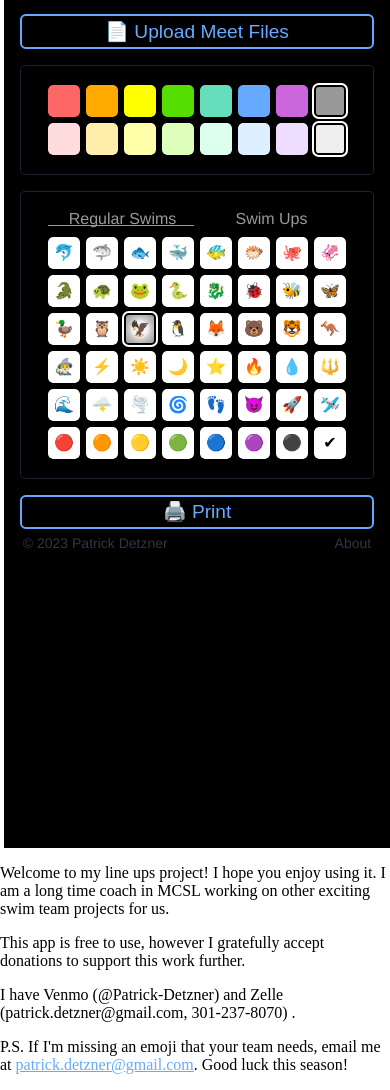
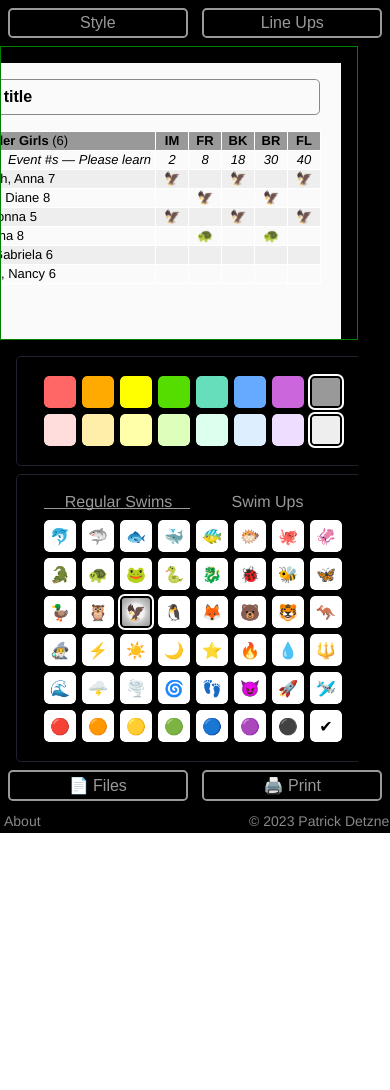
Before and after one commit to pdetz/Lineups, a plain HTML site: page index.html in a window 390 px wide. After the commit the page ends 844 px from the top, so only its background shows below. Drawn offline with nearby package versions, Linux system fonts and the light colour scheme.

Commit message:
responsive

```diff
--- a/app.js
+++ b/app.js
@@ -38,25 +38,37 @@ function App(){
     }
 
     return [
+        e(Div, {key: "topbar", css: "topbar noprint mobile"},
+            e(ToolButton, {key: "style", id: "styleButton", selectedColors}, "Style"),
+            e(ToolButton, {key: "lineups", id: "lineupsButton", selectedColors}, "Line Ups"),
+            //e(FileInputButton, {text:"📄 Files", onLoad: handleRosterLoad}),
+            //e(ToolButton, {id: "print",  onClick: window.print}, "🖨️ Print")
+        ),
+        e(Div, {key: "view", id: "view" },
             e(Div, {key: "documentView", css:"#documentView scrollLeft"},
-            e(Div, {key: "displayArea", css:"#displayArea flex"},
-                e(Welcome, {selectedEmojis, handleRosterLoad, instructions} ),
+                //e(Welcome, {selectedEmojis, handleRosterLoad, instructions} ),
+                e(Div, {key: "displayArea", css:"#displayArea"},
                     e("input", {className: "title", value: title, onChange: handleTitleChange }),
                     e(LineUps, {key: "lineups", meet, roster, selectedColors, selectedEmojis})
                 )
             ),
             e(Div, {key: "sidebar", css:"#sidebar noprint"},
-            e(Div, {key: "tools", css:"#tools flex"},
-                e(FileInputButton, {text:"📄 Upload Meet Files", onLoad: handleRosterLoad}),
+                e(Div, {key: "tools", css:"#tools"},
                     e(ColorPicker, {colorRows: [HEADERS, ROWS], selectedColors, onColorClick: handlePickerClick, setSelectedColors}),
                     e(EmojiPicker, {emojis: EMOJIS, selectedEmojis, selectedColors, onEmojiClick: handlePickerClick, setSelectedEmojis}),
-                e(ToolButton, {id: "print", onClick: window.print}, "🖨️ Print")
+                    e(Div, {key: "fileprint", css: "topbar desktop"},
+                        e(FileInputButton, {text:"📄 Files", onLoad: handleRosterLoad, selectedColors}),
+                        e(ToolButton, {id: "print", onClick: window.print, selectedColors}, "🖨️ Print")
                     ),
-            e(Div, {key: "info", css:"#info", dangerouslySetInnerHTML:{__html:
-                "<div id='about-btn'> About </div>" +
-                "<div id='copyright'> © 2023 Patrick Detzner </div>"
-            }})
+                    e(Info, {css:"info desktop"})
+                )
             ),
+        ),
+        e(Div, {key: "bottombar", css: "topbar noprint mobile"},
+            e(FileInputButton, {text:"📄 Files", onLoad: handleRosterLoad, selectedColors}),
+            e(ToolButton, {id: "print",  onClick: window.print, selectedColors}, "🖨️ Print")
+        ),
+        e(Info, {css:"info mobile"})
     ]
 }
 
@@ -88,6 +100,13 @@ return e(Div, {css: "#welcome" + instructions}, "Welcome to Emoji Line Ups for M
 );
 }
 
+function Info({css}) {
+    return e(Div, {key: "info", css:css, dangerouslySetInnerHTML:{__html:
+        "<div id='about-btn'> About </div>" +
+        "<div id='copyright'> © 2023 Patrick Detzner </div>"
+    }})
+}
+
 function Div({css='', ...props}) {
     let idClassName = {};
     css.split(" ").forEach(c => {
--- a/index.html
+++ b/index.html
@@ -2,11 +2,13 @@
 <html lang="en">
 <head id="head">
     <meta charset="UTF-8">
+    <meta name="viewport" content="width=device-width,initial-scale=1"/>
     <title id="pageTitle">MCSL Lineup Creator</title>
     <script src="./react/react.development.js"></script>
     <script src="./react/react-dom.development.js"></script>
 
     <link rel="stylesheet" href="main.css">
+    <link rel="stylesheet" href="responsive.css">
 
     <script src="./data/emojis.js"></script>
     <script src="./data/ameet.js"></script>
--- a/lineups/lineups.css
+++ b/lineups/lineups.css
@@ -3,6 +3,9 @@
     font-size: 1rem;
     padding: 1rem 0;
     width:100%;
+    max-width: 48rem;
+    direction: ltr;
+    border: 1px solid #888;
 }
 
 #welcome.hide{
@@ -21,7 +24,7 @@ div.instructions{
 }
 
 input.title{
-    width:100%;
+    width:calc(100% - 1.25rem);
     background:none;
     outline:none;
     text-align: center;
--- a/lineups/lineups.js
+++ b/lineups/lineups.js
@@ -1,7 +1,7 @@
 function LineUps({meet, roster, selectedColors, selectedEmojis}){
     return e(Div, {css:"#lineups"},
         [0, 2, 4, 6, 8].map(y => {
-            return e(Div, {css:"pair"}, [0, 1].map(x => {
+            return e(Div, {key: y, css:"pair"}, [0, 1].map(x => {
                 return e(LineUpTable, {key: x+y, meet, group: roster.groups[x+y], selectedColors, selectedEmojis})
             }))
         })
--- a/main.css
+++ b/main.css
@@ -3,6 +3,7 @@ body {margin:0; padding: 0}
     font-family: "Helvetica Neue", Helvetica, Arial, "Lucida Grande", "DejaVu Sans", sans-serif;
     text-rendering: optimizeLegibility;
     display:flex;
+    flex-flow: column;
     justify-content: center;
     overflow-y:auto;
     margin:0;
@@ -10,11 +11,27 @@ body {margin:0; padding: 0}
     color:#fff;
 }
 
+.topbar {
+  display: flex;
+  flex-flow: row;
+  justify-content: space-between;
+  padding: 0.5rem;
+}
+
+
+
+#sidebar {
+  display: flex;
+  flex-flow: column;
+  justify-content: center;
+  height: 50vh;
+}
+
 .scrollLeft {
     direction:rtl;
     overflow-y: scroll;
-    height: 100vh;
-    border: 2px solid white;
+    height: 100%;
+    border: 1px solid green;
 }
 .scrollLeft::-webkit-scrollbar {
     background:#000;
@@ -22,12 +39,11 @@ body {margin:0; padding: 0}
 
 .scrollLeft::-webkit-scrollbar-thumb {
     background:#111;
-    border-radius: 1em;
+    border-radius: 1rem;
 }
 
 #displayArea {
-    display:flex;
-    max-width: 48rem;
+    width: 48rem;
     direction: ltr;
     text-align: center;
     margin: 1rem;
@@ -38,16 +54,33 @@ body {margin:0; padding: 0}
 
 #tools {
     direction:ltr;
-    display:flex;
     flex-direction: column;
-    justify-content: space-between;
     padding: 1em 1em 0 1em;
-    min-height: 32em;
     max-width: 22.125rem;
 }
 
+.info {
+  font-size: 0.875rem;
+  display: flex;
+  width: 100%;
+  justify-content: space-between;
+  color: #888;
+}
+
+#info > div{
+  color: #334;
+  font-size: 0.875rem;
+  margin:0.2em;
+  border:none;
+  padding:0;
+}
+#about-btn:hover{
+  cursor: pointer;
+  color:#6af;
+}
+
 @media print {
-  @media print and (color) {
+
   * {
       -webkit-print-color-adjust: exact;
       print-color-adjust: exact;
@@ -60,28 +93,6 @@ body {margin:0; padding: 0}
       margin: 0;
       padding: 0;
       background: none;
-    }
-}
-
-.flex{
-    display: flex;
-    flex-wrap: wrap;
-    align-items: flex-start;
-    justify-content: space-around;
-}
-
-@media (max-width: 79rem) {
-
-  #sidebar {
-    width: 100%;
-    display: flex;
-    flex-flow: column wrap;
-    align-content: center;
-  }
-    /* Change flex-direction to column to stack elements vertically */
-    #app {
-      flex-flow: column-reverse wrap;
-    align-content: center;
   }
 }
 
--- /dev/null
+++ b/responsive.css
@@ -0,0 +1,47 @@
+/*Mobile view*/
+  @media screen and (max-width: 79rem) {
+    .desktop {display:none}
+
+    #view{
+        display:flex;
+        flex-flow: column nowrap;
+        width: calc(100% - 2rem);
+        overflow-x:scroll;
+        overflow-y:auto;
+        height: calc(100vh - 8rem)
+    }
+
+    .info {
+        padding: 0.25rem;
+    }
+  }
+
+  /*Desktop view*/
+@media screen and (min-width: 79rem) {
+
+    .mobile {display:none}
+
+    #view{
+        display:flex;
+        flex-flow: row nowrap;
+        justify-content: center;
+        width: auto;
+        overflow-x:hidden;
+        overflow-y:hidden;
+        height: 100vh
+    }
+
+    #sidebar {
+        height: 100vh;
+        align-content: center;
+    }
+
+    .topbar {
+        padding: 0;
+    }
+
+    .info {
+        padding-top: 1rem;
+    }
+
+  }
--- a/tools/tools.css
+++ b/tools/tools.css
@@ -1,14 +1,9 @@
 button {
     cursor: pointer;
-    font-size: 1.2em;
+    font-size: 1rem;
     font-weight: normal;
-    padding: 0.2em 0;
+    padding: 0.25rem 0;
     border-radius: 0.3em;
-}
-button svg {
-    display: inline;
-    height: 1em;
-    vertical-align: top;
 }
 
 button.tools {
@@ -16,12 +11,7 @@ button.tools {
     border: 0.125rem solid #6af;
     margin:0;
     color: #6af;
-    width: 100%;
-}
-
-span.upload {
-    width:100%;
-    margin: -0.125rem 0 0.5rem 0;
+    width:48%;
 }
 
 span.upload.inst {
@@ -41,7 +31,7 @@ button.tools svg{
 }
 
 button.tools:hover {
-    border: 2px solid #888;
+    border: 0.125rem solid #888;
     color: #ddd;
 }
 
@@ -52,27 +42,7 @@ button.tools:active{
 
 input.upload {display:none;}
 
-#print {
-    margin-top: 0.5rem;
-}
 
-#info {
-    display: flex;
-    flex-direction: row-reverse;
-    justify-content: space-between;
-    padding: 0.2em 1em 1em 1em;
-}
-#info > div{
-    color: #334;
-    font-size: 0.875rem;
-    margin:0.2em;
-    border:none;
-    padding:0;
-}
-#about-btn:hover{
-    cursor: pointer;
-    color:#6af;
-}
   .blur{
     filter:blur(5px)
   }
--- a/tools/tools.js
+++ b/tools/tools.js
@@ -1,8 +1,10 @@
-function ToolButton({ css='', ...props }) {
-  return e("button", { className: "tools" + css, ...props })
+function ToolButton({ css='', selectedColors, ...props }) {
+  return e("button", { className: "tools" + css, ...props,
+        style: { color: selectedColors[0], borderColor: selectedColors[0]}
+      })
 }
 
-function FileInputButton({ text, onLoad, css='' }) {
+function FileInputButton({ text, onLoad, selectedColors, css='' }) {
   const fileInputRef = React.useRef(null);
 
   function handleButtonClick() {
@@ -27,10 +29,8 @@ function FileInputButton({ text, onLoad, css='' }) {
   }
 
 
-  return (
-    e("span", { className: "upload" + css },
+  return [
       e("input", { className:"upload", ref: fileInputRef, onChange: handleFileInputChange, type:"file", accept: ".hy3,.HY3", multiple:true}),
-      e(ToolButton, { onClick: handleButtonClick }, text)
-    )
-  )
+      e(ToolButton, { onClick: handleButtonClick, selectedColors }, text)
+    ]
 }
```
Lines whose indentation alone changed are shown as unchanged.
